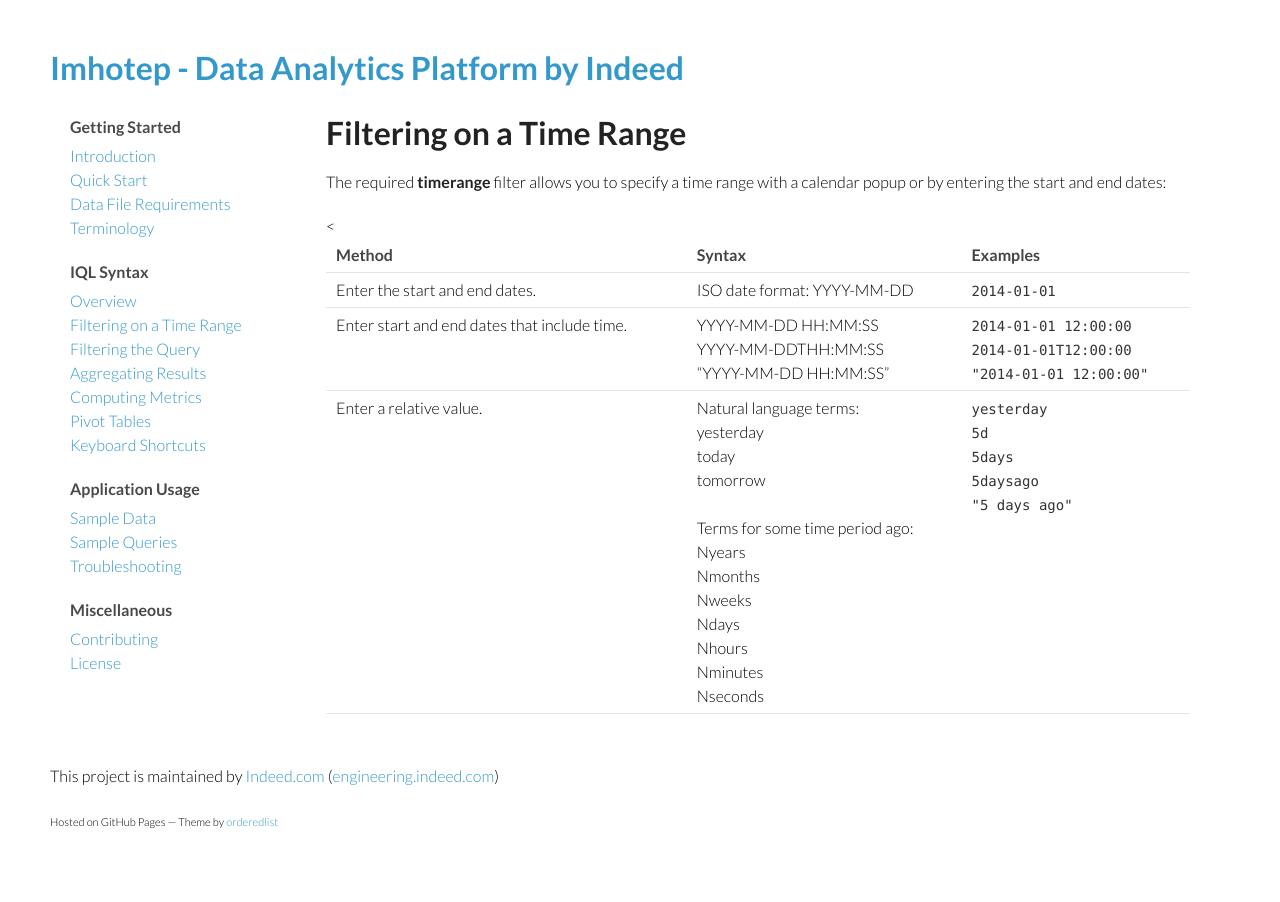
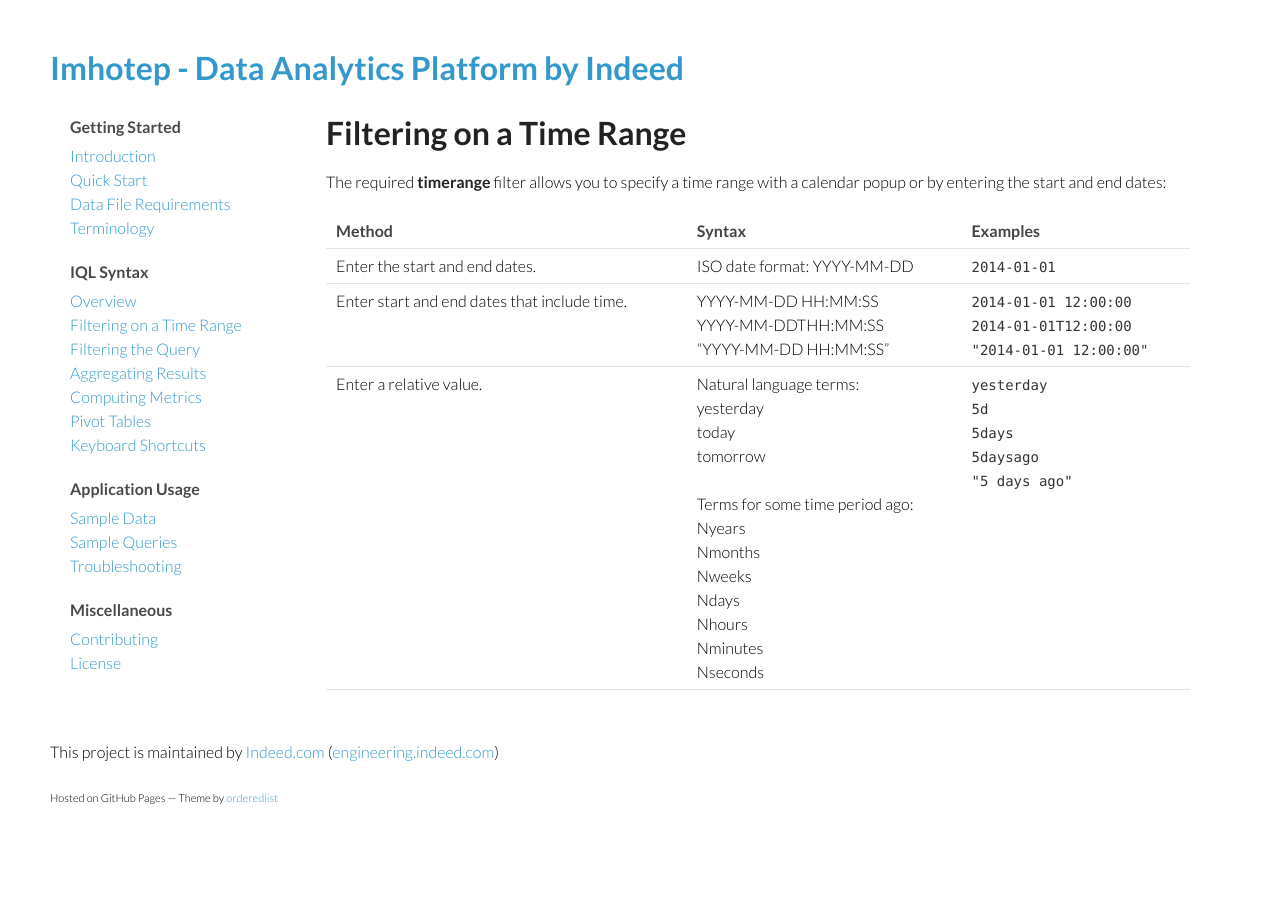
Before and after one commit to indeedeng/imhotep, a Jekyll site: the page built from docs/timerange.md, in a window 1280 px wide. Built offline with Jekyll 4.4.1, drawn with Linux system fonts in a browser that asks for light colours; Markdown is read by kramdown in place of the engine named in the settings.

Commit message:
fixed typo
errand opening tag

```diff
--- a/docs/timerange.md
+++ b/docs/timerange.md
@@ -24,6 +24,6 @@
   <tr>
     <td>Enter a relative value.</td>
     <td>Natural language terms: <br>yesterday <br>today <br>tomorrow<br><br>Terms for some time period ago: <br>Nyears <br>Nmonths<br>Nweeks <br>Ndays <br>Nhours <br>Nminutes <br>Nseconds</td>
-    <<td><code>yesterday</code><br><code>5d</code><br><code>5days</code><br><code>5daysago</code><br><code>"5 days ago"</code></td>
+    <td><code>yesterday</code><br><code>5d</code><br><code>5days</code><br><code>5daysago</code><br><code>"5 days ago"</code></td>
   </tr>
 </table>
```
